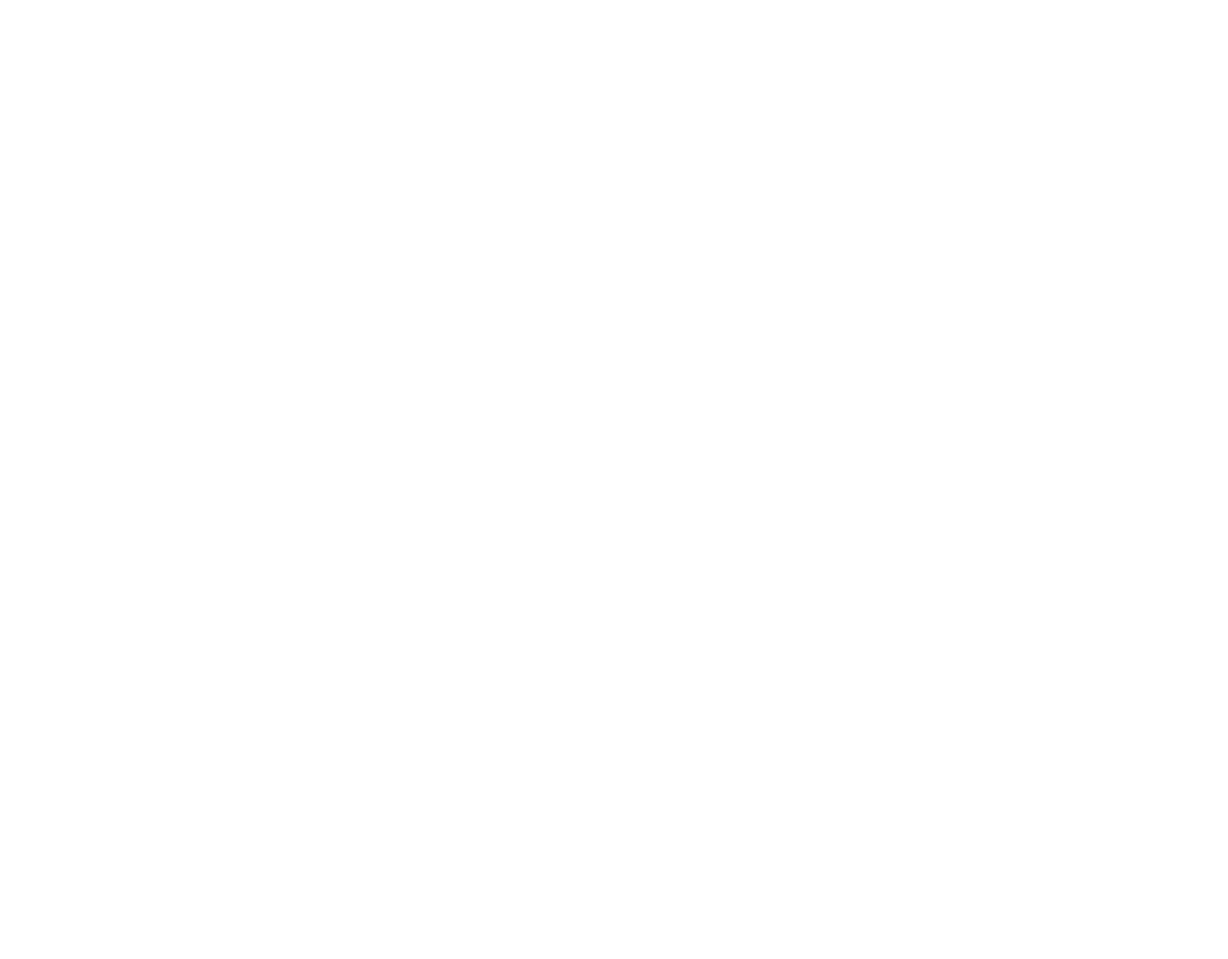
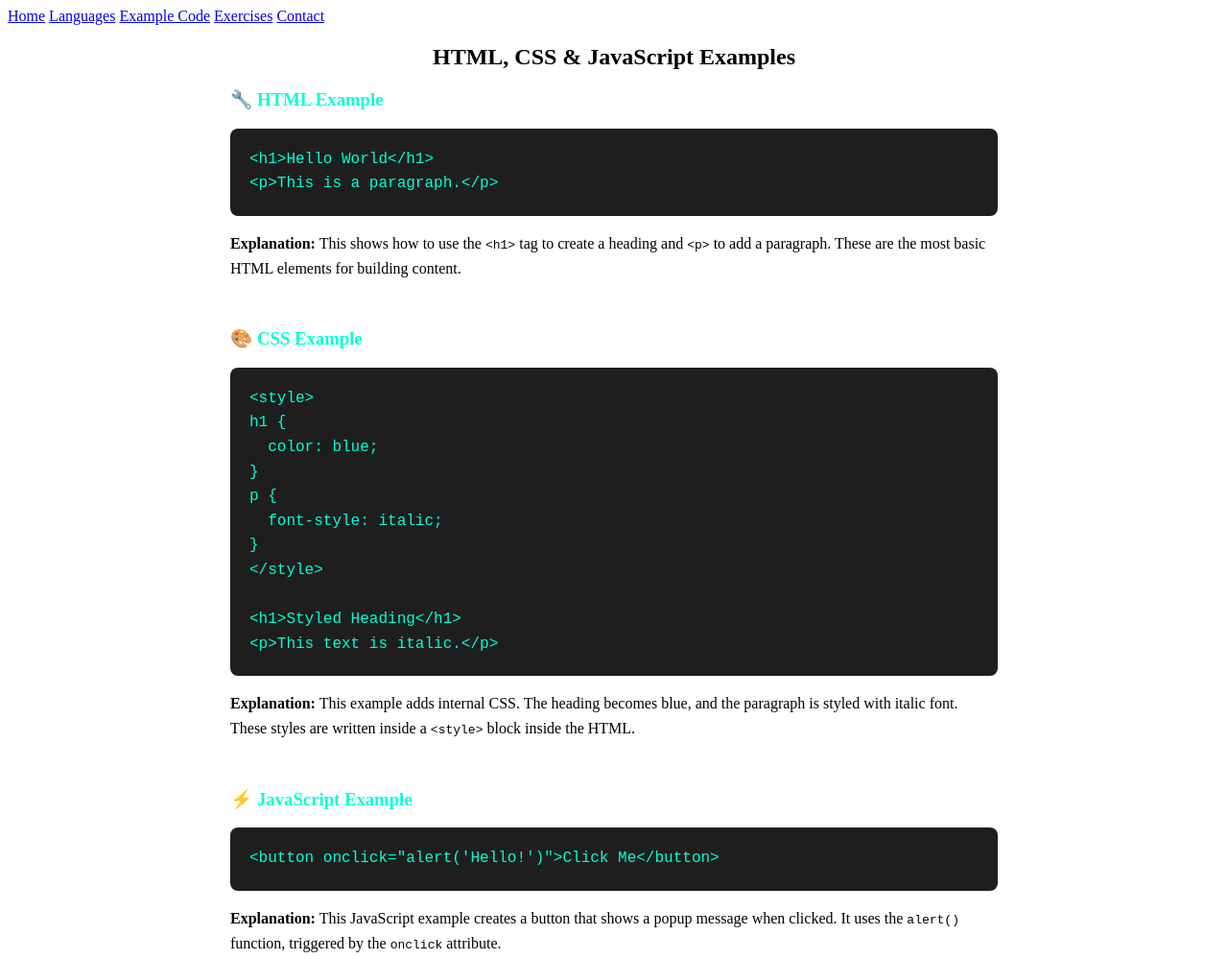
Before and after one commit to hasonateto12/learn_tocode, a website: page examples.html in a window 1280 px wide. Shown: the whole page at 96% size. Before the commit the page ends 800 px from the top, so only its background shows below. Drawn offline with Linux system fonts and the light colour scheme.

Commit message:
examples.html

```diff
--- a/examples.html
+++ b/examples.html
@@ -1,10 +1,76 @@
 <!DOCTYPE html>
 <html lang="en">
 <head>
-    <meta charset="UTF-8">
-    <title>Title</title>
+    <meta charset="UTF-8" />
+    <title>Example Code</title>
+    <link rel="stylesheet" href="style.css" />
+    <style>
+        pre {
+            background-color: #1e1e1e;
+            color: #00ffd5;
+            padding: 20px;
+            border-radius: 8px;
+            overflow-x: auto;
+            font-size: 16px;
+            line-height: 1.6;
+        }
+        .example {
+            margin-bottom: 50px;
+            max-width: 800px;
+            margin-left: auto;
+            margin-right: auto;
+        }
+        .example h3 {
+            color: #00ffd5;
+        }
+        .example p {
+            margin-top: 10px;
+            line-height: 1.6;
+        }
+    </style>
 </head>
 <body>
+<header>
+    <nav>
+        <a href="index.html">Home</a>
+        <a href="languages.html">Languages</a>
+        <a href="examples.html">Example Code</a>
+        <a href="exercises.html">Exercises</a>
+        <a href="contact.html">Contact</a>
+    </nav>
+</header>
 
+<main class="section dark">
+    <h2 style="text-align: center;">HTML, CSS & JavaScript Examples</h2>
+
+    <div class="example" id="html-example">
+        <h3>🔧 HTML Example</h3>
+        <pre><code>&lt;h1&gt;Hello World&lt;/h1&gt;
+&lt;p&gt;This is a paragraph.&lt;/p&gt;</code></pre>
+        <p><strong>Explanation:</strong> This shows how to use the <code>&lt;h1&gt;</code> tag to create a heading and <code>&lt;p&gt;</code> to add a paragraph. These are the most basic HTML elements for building content.</p>
+    </div>
+
+    <div class="example" id="css-example">
+        <h3>🎨 CSS Example</h3>
+        <pre><code>&lt;style&gt;
+h1 {
+  color: blue;
+}
+p {
+  font-style: italic;
+}
+&lt;/style&gt;
+
+&lt;h1&gt;Styled Heading&lt;/h1&gt;
+&lt;p&gt;This text is italic.&lt;/p&gt;</code></pre>
+        <p><strong>Explanation:</strong> This example adds internal CSS. The heading becomes blue, and the paragraph is styled with italic font. These styles are written inside a <code>&lt;style&gt;</code> block inside the HTML.</p>
+    </div>
+
+    <div class="example" id="js-example">
+        <h3>⚡ JavaScript Example</h3>
+        <pre><code>&lt;button onclick="alert('Hello!')"&gt;Click Me&lt;/button&gt;</code></pre>
+        <p><strong>Explanation:</strong> This JavaScript example creates a button that shows a popup message when clicked. It uses the <code>alert()</code> function, triggered by the <code>onclick</code> attribute.</p>
+    </div>
+</main>
 </body>
 </html>
```
